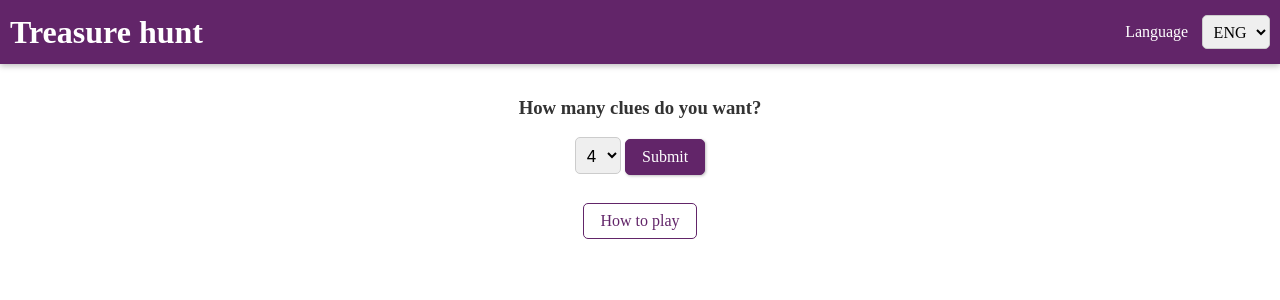
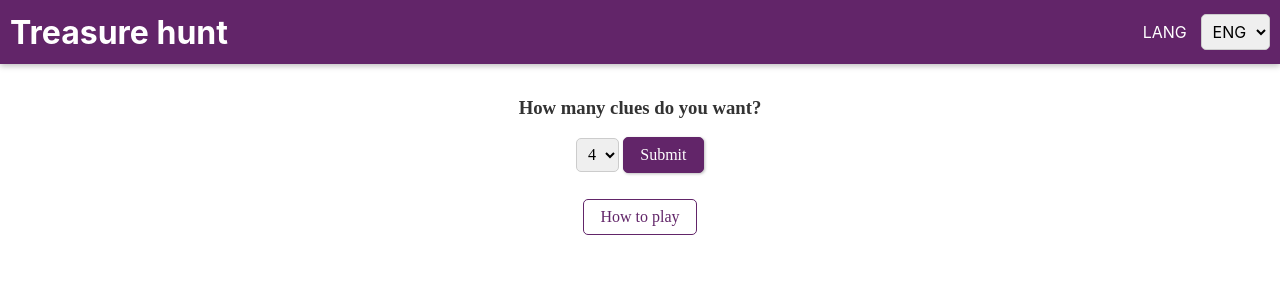
Before and after one commit to nenord/sara-treasure-hunt, a Svelte app: page / in a window 1280 px wide. Shown: the top 300 px of the page. Built offline with nearby package versions, Linux system fonts and the light colour scheme.

Commit message:
Fixed fonts and transitions

```diff
--- a/src/Answer.svelte
+++ b/src/Answer.svelte
@@ -27,6 +27,10 @@
 </script>
 
 <style>
+	* {
+		font-family: inherit;
+	}
+
 	.num-input {
 		border-radius: 5px;
 	}
--- a/src/App.svelte
+++ b/src/App.svelte
@@ -5,7 +5,7 @@
 	import Header from './Header.svelte'
 	import Button from './Button.svelte';
 	import langs from "./Store/lang-store.js";
-	import { slide } from 'svelte/transition';
+	import { slide, fade } from 'svelte/transition';
 
 	let howMany = null;
 	let qList =[];
@@ -15,6 +15,7 @@
 	let lang = 0;
 	let storeContent;
 	let showInsrt = false;
+	let resetted = false;
 
 	function handleMessage(event) {
 		howMany = event.detail.number;
@@ -39,6 +40,7 @@
 		checkCounter = 0;
 		hunting=false;
 		disabled=true;
+		resetted = true;
 	}
 
 	function setToHunt() {
@@ -59,9 +61,10 @@
 </script>
 
 <style>
-	.main-text {
+	* {
 	  font-family: "Roboto Slab", serif;
 	}
+
 	.mv-down {
 		margin-top:70px;
 		text-align: center;
@@ -77,15 +80,18 @@
 <div class="mv-down">
 	<div class="center-me">
 		{#if !howMany}
+		<div transition:fade={{ duration: 10, delay: 501 }}>
 			<h3 class="main-text">{storeContent.howmany}</h3>
 			<HowMany langSett={storeContent} on:message={handleMessage}/>
 			<br>
 			<Button on:click={() => showInsrt = !showInsrt} caption={storeContent.inst}
 						mode="outline" />
 			{#if showInsrt}
-				<p transition:slide>{storeContent.howTo}</p>
+				<p transition:slide={{ duration: 500 }}>{storeContent.howTo}</p>
 			{/if}
+		</div>
 		{:else}
+			<div in:fade={{ duration: 100, delay: 550 }}>
 				<Button on:click={resetAll} caption={storeContent.reset} />
 				<Button on:click={setToHunt} {disabled}
 								caption={storeContent.start} />
@@ -96,6 +102,7 @@
 						<Questions langSett={storeContent} ID={qItem.id} on:message={addAnItem}/>
 					{/each}
 				{/if}
+			</div>
 		{/if}
 	</div>
 </div>
--- a/src/Button.svelte
+++ b/src/Button.svelte
@@ -5,9 +5,12 @@
 </script>
 
 <style>
+  * {
+    font-family: inherit;
+  }
+
   button,
   a {
-    font-family: "Roboto Slab", serif;
     border: 1px solid #622569;
     background: #622569;
     padding: 0.5rem 1rem;
--- a/src/Header.svelte
+++ b/src/Header.svelte
@@ -16,6 +16,10 @@
 </script>
 
 <style>
+  * {
+    font-family: inherit;
+  }
+
   header {
     position: fixed;
     width: 100%;
@@ -31,7 +35,6 @@
 
   h1 {
     color: white;
-    font-family: "Roboto Slab", serif;
     margin-left: 10px;
   }
 
@@ -42,7 +45,6 @@
 
   #lang-show {
     color: white;
-    font-family: "Roboto Slab", serif;
   }
 
 </style>
--- a/src/HowMany.svelte
+++ b/src/HowMany.svelte
@@ -22,6 +22,9 @@
 </script>
 
 <style>
+	* {
+		font-family: inherit;
+	}
 	.num-input {
 		border-radius: 5px;
 	}
--- a/src/Hunting.svelte
+++ b/src/Hunting.svelte
@@ -17,22 +17,22 @@
 </script>
 
 <style>
-	.main-text {
-		font-family: "Roboto Slab", serif;
+	* {
+		font-family: inherit;
 	}
 </style>
 
 {#if !gameFinished}
-	<h4 class="main-text" in:fade="{{ duration: 500 }}">
+	<h4 in:fade="{{ duration: 500 }}">
 		{langSett.number}
 	</h4>
 	{#key i}
-		<div in:fly="{{ x: 200, duration: 500, delay: 501}}" out:fly="{{ x: -200, duration: 500 }}">
+		<div in:fly="{{ x: 200, duration: 500, delay: 501}}" out:fly="{{ x: -200, duration: 450 }}">
 			<Answer langSett={langSett} qItem={listOfQs[i]} j={i} on:message={whenToEnd} />
 		</div>
 	{/key}
 {:else}
-	<h3 class="main-text"in:fade="{{ duration: 500, delay: 501}}">
+	<h3 in:fade="{{ duration: 500, delay: 501}}">
 		{langSett.well}
 	</h3>
 {/if}
--- a/src/Question.svelte
+++ b/src/Question.svelte
@@ -6,9 +6,8 @@
 	export let ID;
 	export let langSett;
 	let clue;
-	let proof = '';
+	let proof = null;
 	let complete = false;
-	let insertText = '';
 
 	function addItem() {
 		proof = Math.floor(Math.random() * 50);
@@ -18,12 +17,12 @@
 			itemProof: proof
 		});
 		complete = true;
-		insertText = langSett.key + ' ' + proof.toString() + '!';
+		//insertText = langSett.key + proof.toString() + '!';
 	}
 </script>
 
 <style>
-	#completion{
+	.completion{
 		color: gray;
 	}
 
@@ -31,16 +30,21 @@
 		border-radius: 5px;
 	}
 
-	.main-text {
-		font-family: "Roboto Slab", serif;
+	* {
+		font-family: inherit;
 	}
 </style>
 
-<h3 class="main-text">{langSett.clues} {ID}<span id="completion">{insertText}</span></h3>
-<h4 class="main-text">{langSett.clueDesc}
+<h3>{langSett.clues} {ID}
+	{#if proof}
+		<span class="completion">{langSett.key}</span>
+		<span class="completion">{proof}</span>
+	{/if}
+</h3>
+<h4>{langSett.clueDesc}
 	<input class="num-input" bind:value={clue} disabled={complete}>
 </h4>
-<h4 class="main-text">
+<h4>
 	<Button on:click={addItem} caption={langSett.add}
 					mode="outline" disabled={complete} />
 </h4>
--- a/src/Store/lang-store.js
+++ b/src/Store/lang-store.js
@@ -10,11 +10,11 @@ const langs = writable([
     clues: 'Clue number ',
     clueDesc: 'What is your clue?',
     add: 'Add this clue',
-    key: ' - Key:',
+    key: ' | Answer | ',
     number: 'What is the number for this clue?',
     next: 'Next',
     well: 'Well done!',
-    lng: 'Language',
+    lng: 'LANG',
     inst: 'How to play',
     howTo: 'Instructions on how to play the game.'
   },
@@ -27,11 +27,11 @@ const langs = writable([
     clues: 'Zagonetka broj ',
     clueDesc: 'Upiši zagonetku',
     add: 'Dodaj zagonetku',
-    key: ' - Broj:',
+    key: ' | Odgovor | ',
     number: 'Upiši broj zagonetke!',
     next: 'Sljedeće',
     well: 'Bravo, pravi si istraživač!',
-    lng: 'Jezik',
+    lng: 'JEZIK',
     inst: 'Kako igrati',
     howTo: 'Upute kako igrati ovu igru.'
   }
```
Lines whose indentation alone changed are shown as unchanged.
